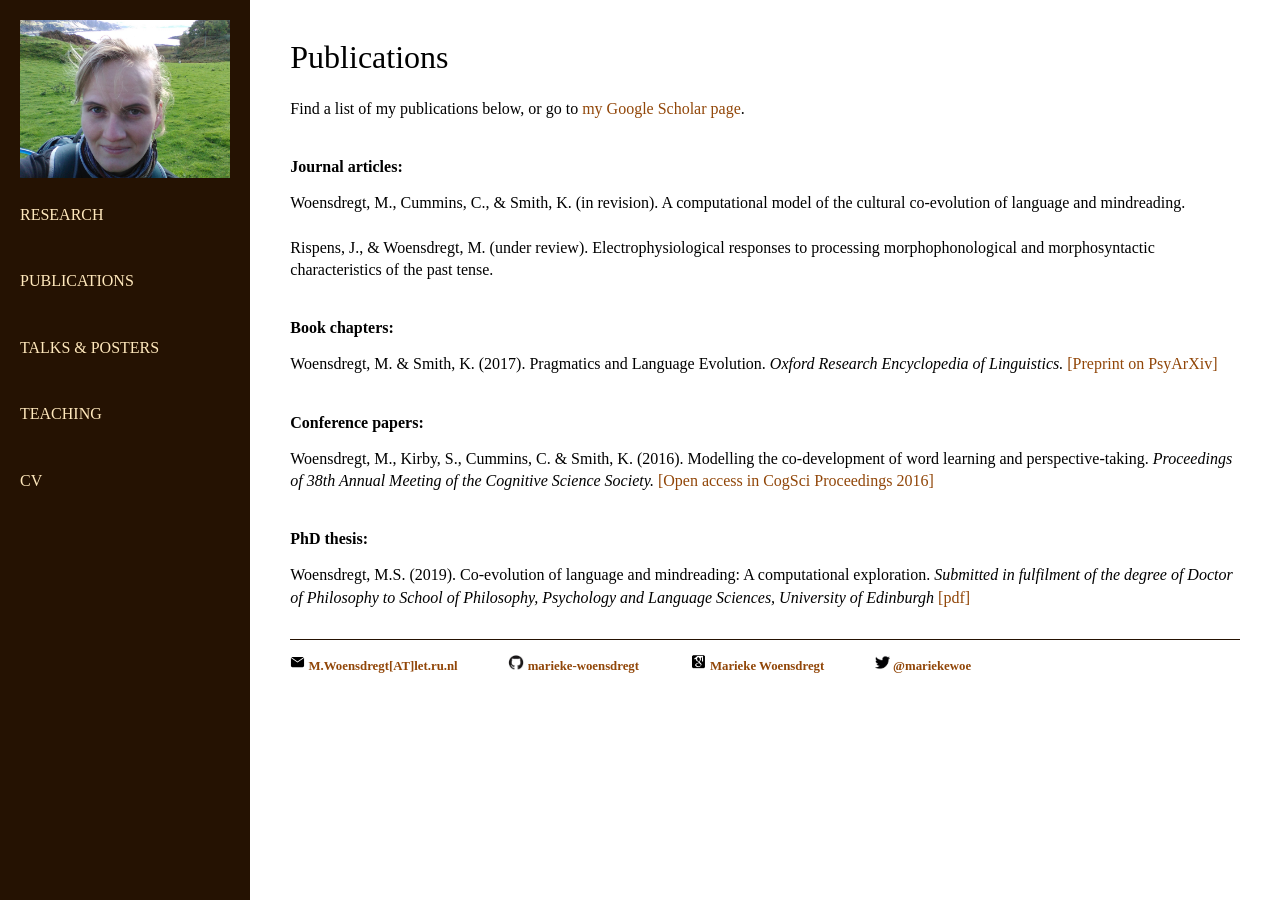
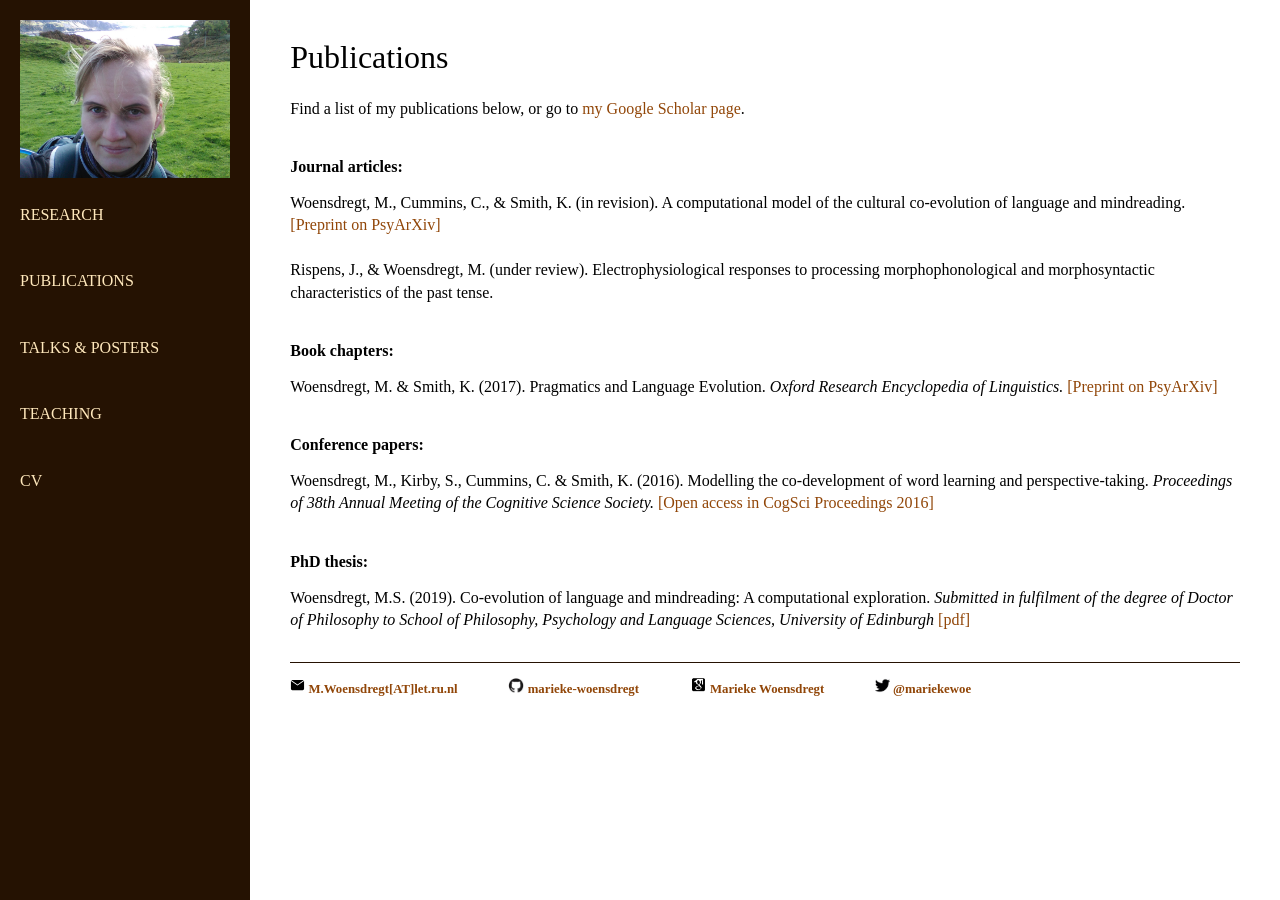
Before and after one commit to marieke-woensdregt/marieke-woensdregt.github.io, a Jekyll site: the page built from publications/index.html, in a window 1280 px wide. Built offline with Jekyll 4.4.1, drawn with Linux system fonts in a browser that asks for light colours.

Commit message:
Update index.html

```diff
--- a/publications/index.html
+++ b/publications/index.html
@@ -13,7 +13,7 @@ title: Publications
 	<h3> Journal articles: </h3>
 	<p class="bottom-one">
 		Woensdregt, M., Cummins, C., &amp; Smith, K. (in revision).
-		A computational model of the cultural co-evolution of language and mindreading.
+		A computational model of the cultural co-evolution of language and mindreading. <a href="https://psyarxiv.com/3bmsx/">[Preprint on PsyArXiv]</a>
 
 		<br />
 		<br />
```
